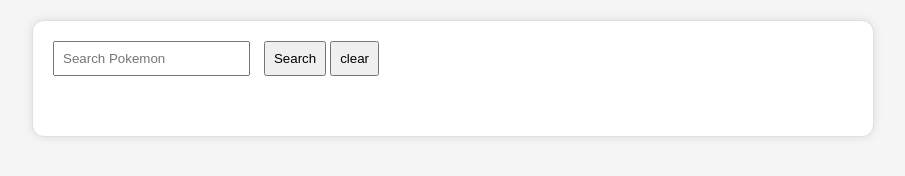
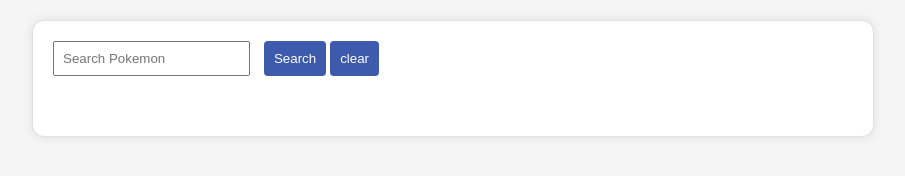
Before and after one commit to colunc01/project-1-pokemon-search-app-ceaser, a plain HTML site: page index.html in a window 1280 px wide. Shown: the whole page, without its empty margins (187-1092 px from the left). Drawn offline with Linux system fonts and the light colour scheme.

Commit message:
Added Styles to Buttons

```diff
--- a/style.css
+++ b/style.css
@@ -34,8 +34,17 @@ input {
 }
 
 button {
-  padding: 8px;
+  padding: 10px;
+  background-color: var(--primary-color);
+  color: white;
+  border: none;
+  border-radius: 4px;
   cursor: pointer;
+  transition: background-color 0.3s ease-in-out;
+}
+
+button:hover {
+  background-color: #2366a8;
 }
 
 .loading {
```
